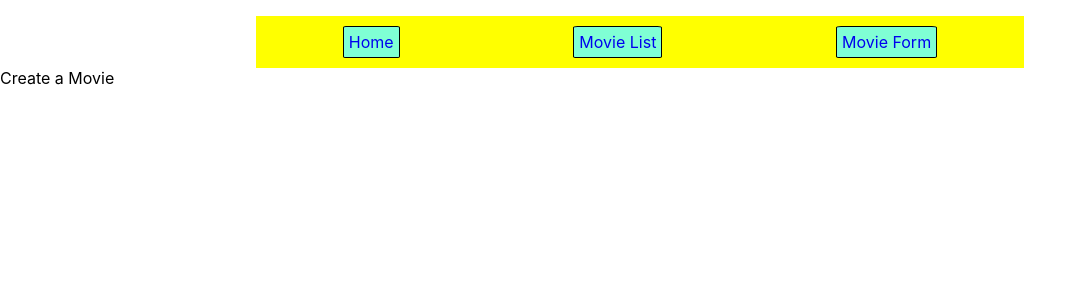
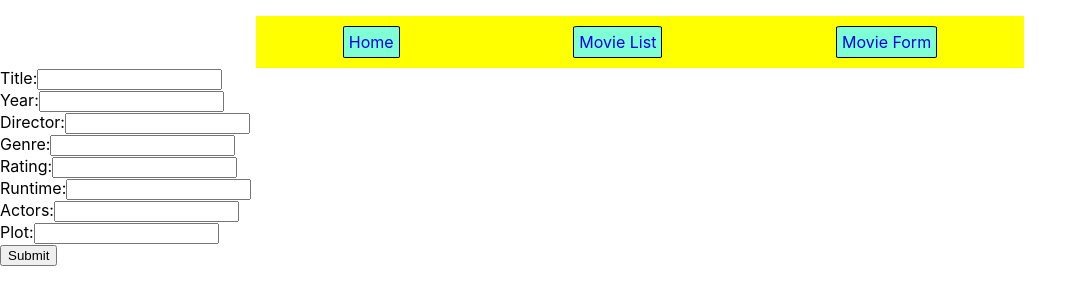
Before and after one commit to victorsworld/movie-react-router, a React (Create React App) app: page /movies-form in a window 1280 px wide. Shown: the top 304 px of the page, without its empty margins (0-1087 px from the left). Built offline with nearby package versions, Linux system fonts and the light colour scheme.

Commit message:
CreateMovie updated and States generated for createmovie Form

```diff
--- a/src/App.js
+++ b/src/App.js
@@ -8,6 +8,7 @@ import './App.css';
 
 function App() {
   const [movieData, setMovieData] = useState(data);
+
 
   return (
     <div>
--- a/src/Components/Components.css
+++ b/src/Components/Components.css
@@ -15,3 +15,7 @@
     text-decoration: black;
     background-color: aquamarine
 }
+
+.Home{
+    text-align: center;
+}
--- a/src/Components/CreateMovie.js
+++ b/src/Components/CreateMovie.js
@@ -1,9 +1,92 @@
-import React from 'react'
+import React, { useState } from 'react';
+import {v4 as uuid} from "uuid"
+import { useOutletContext, useNavigate } from 'react-router-dom';
 
 const CreateMovie = () => {
+  const { movieData, setMovieData,} = useOutletContext()
+  const [title, setTitle] = useState("")
+  const [year, setYear] = useState()
+  const [director, setDirector] = useState("")
+  const [genre, setGenre] = useState("")
+  const [rating, setRating] = useState()
+  const [runtime, setRuntime] = useState()
+  const [actors, setActors] = useState([])
+  const [plot, setPlot] = useState("")
+
+  const navigate = useNavigate()
+
+  const handleOnSubmit = () => {
+    const newMovie = {
+      title,
+      year,
+      director,
+      genre,
+      rating,
+      runtime,
+      actors,
+      plot,
+      id: uuid(),
+    };
+
+    setMovieData((prevState) => [...prevState, newMovie]);
+
+    setAuthor("");
+    setTitle("");
+    setContent("");
+    navigate("/");
+  };
+
+
   return (
-    <div>Create a Movie</div>
+    <div>
+      <label htmlFor="title">Title:</label>
+<input id="title" value={title} onChange={(e) => setTitle(e.target.value)} />
+<br/>
+
+<label htmlFor="year">Year:</label>
+<input id="year" value={year} onChange={(e) => setYear(e.target.value)} />
+<br/>
+
+<label htmlFor="director">Director:</label>
+<input id="director" value={director} onChange={(e) => setDirector(e.target.value)} />
+<br/>
+
+<label htmlFor="genre">Genre:</label>
+<input id="genre" value={genre} onChange={(e) => setGenre(e.target.value)} />
+<br/>
+
+<label htmlFor="rating">Rating:</label>
+<input id="rating" value={rating} onChange={(e) => setRating(e.target.value)} />
+<br/>
+
+<label htmlFor="runtime">Runtime:</label>
+<input id="runtime" value={runtime} onChange={(e) => setRuntime(e.target.value)} />
+<br/>
+
+<label htmlFor="actors">Actors:</label>
+<input id="actors" value={actors} onChange={(e) => setActors(e.target.value.split(','))} />
+<br/>
+
+<label htmlFor="plot">Plot:</label>
+<input id="plot" value={plot} onChange={(e) => setPlot(e.target.value)} />
+<br/>
+
+<button onClick={handleOnSubmit}>Submit</button>
+
+    </div>
   )
 }
 
 export default CreateMovie
+/*
+ "id": uuid(),
+"title": "The Avengers",
+"year": 2012,
+"director": "Joss Whedon",
+"genre": "Action",
+"rating": 8.0,
+"runtime": 143,
+"actors": ["Robert Downey Jr.", "Chris Evans", "Mark Ruffalo", "Chris Hemsworth", "Scarlett Johansson"],
+"plot": "Earth's mightiest heroes must come together and learn to fight as a team to stop the mischievous Loki and his alien army from enslaving humanity.",
+"image": "https://example.com/the-avengers.jpg"
+*/
--- a/src/Components/Home.js
+++ b/src/Components/Home.js
@@ -1,21 +1,24 @@
-import React from 'react'
+import React from 'react';
 import { useOutletContext } from 'react-router-dom';
 import MoviesList from './MoviesList';
 
 const Home = () => {
- const { movieData, setMovieData} = useOutletContext()
- console.log(movieData)
-
+  const { movieData, setMovieData } = useOutletContext();
+  console.log(movieData);
 
   return (
     <div>
-        <h1>Home</h1>
-        <div class="SideBar">
+      <h1>Home</h1>
+      <div class="SideBar">
+        {movieData.map((movie) => {
+          return movie.image;
+        })}
+        {/* {movieData.map((movie) => {
+            return <MoviesList movieData={movieData} setMovieData={setMovieData} key={movie.id} movie={movie}/>
+        })} */}
+      </div>
+    </div>
+  );
+};
 
-        </div>
-
-    </div>
-  )
-}
-
-export default Home
+export default Home;
--- /dev/null
+++ b/src/Components/MovieCard.js
@@ -0,0 +1,13 @@
+import React from 'react'
+
+const MovieCard = ({ movie }) => {
+  return (
+    <div>
+        <h3>{movie.title}</h3>
+        <h3>{movie.year}</h3>
+        <h3>{movie.genre}</h3>
+    </div>
+  )
+}
+
+export default MovieCard
--- a/src/Components/MoviesList.js
+++ b/src/Components/MoviesList.js
@@ -1,11 +1,15 @@
 import React from 'react'
+import MovieCard from './MovieCard';
+import { useOutletContext } from 'react-router-dom';
 
-const MoviesList = ( movie) => {
+const MoviesList = () => {
+    const { movieData, setMovieData} = useOutletContext()
 
-  return (
+    return (
     <div>
-        MoviesList
-        <h1>{movie.title}</h1>
+        {movieData.map((movie)=>{
+            return <MovieCard movie={movie}/>})}
+
     </div>
   )
 }
```
